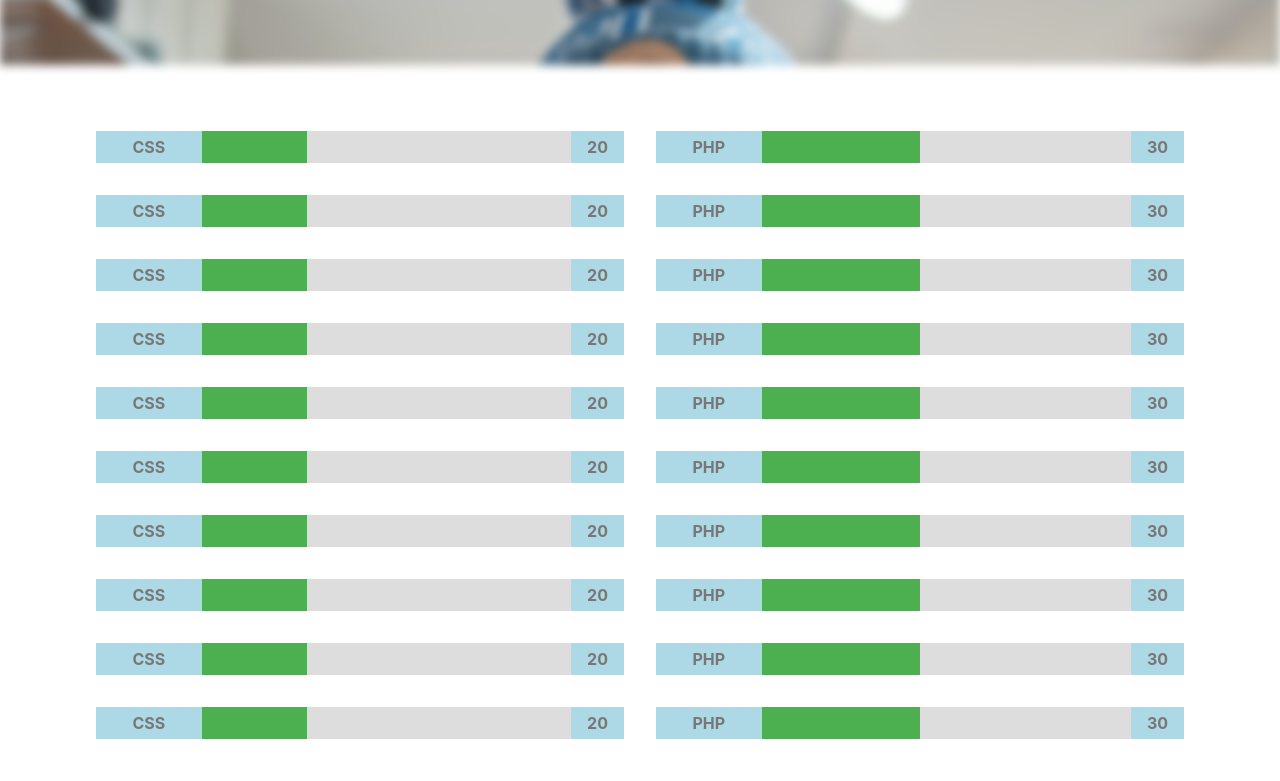
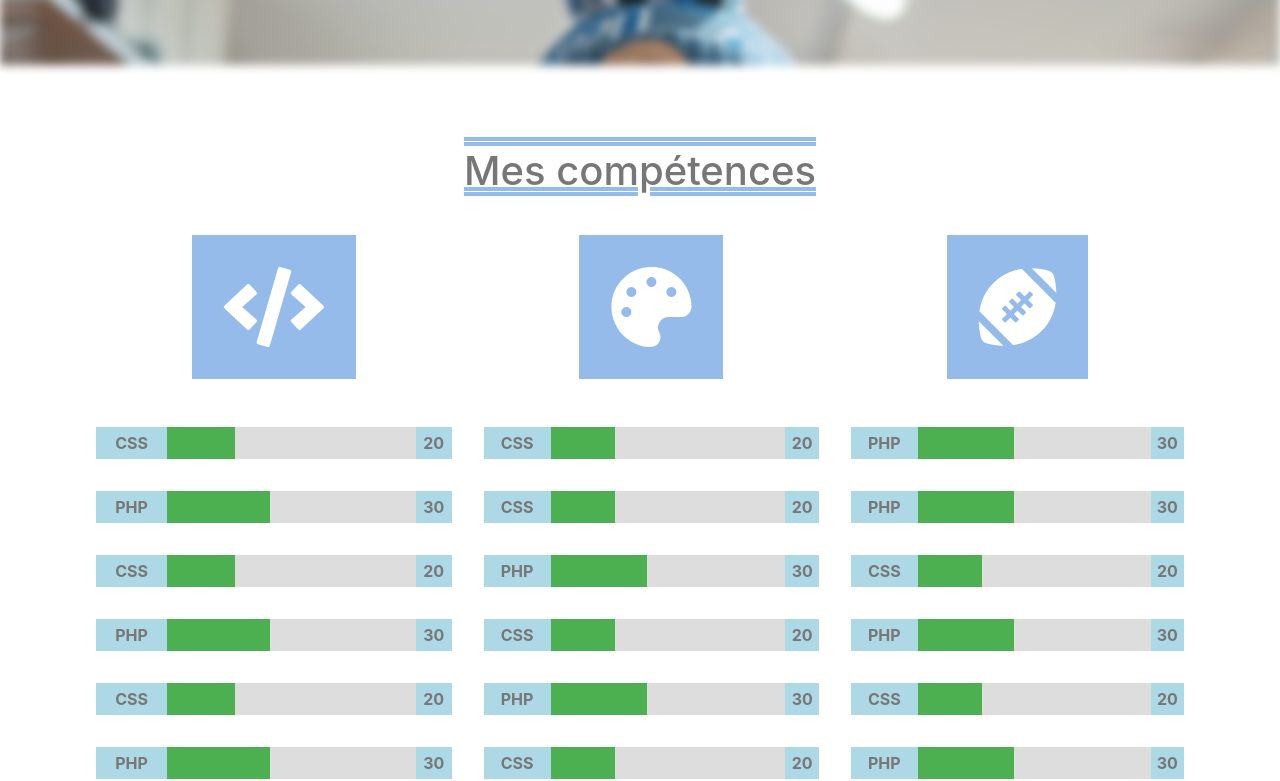
Before and after one commit to jorismi/jorisPortfolio, an Angular app: page /welcome in a window 1280 px wide. Shown: the part 999-1780 px from the top of the page. Built offline with nearby package versions, Linux system fonts and the light colour scheme.

Commit message:
design skill jauges

```diff
--- a/src/app/welcome/welcome.component.html
+++ b/src/app/welcome/welcome.component.html
@@ -1,11 +1,16 @@
-<div class="parallax homePageSection"></div>
+<div id="homePageSection" class="parallax homePageSection"></div>
 <div class="foregroundHomePageText">Joris <br /> Développeur web</div>
-
 <div class="homeSkillContainer">
-    <div class="allSkillContainer">
-        <div class="skillContainer" *ngFor="let skill of skills">
+    <h1 class="mySkills">Mes compétences</h1>
+    <div class="allSkillContainer" id="allSkillContainer">
+        <div class="skillBadge">
+            <i class="fas fa-code"></i>
+        </div>
+        <div class="skillBadge"><i class="fas fa-palette"></i></div>
+        <div class="skillBadge"><i class="fas fa-football-ball"></i></div>
+        <div class="skillContainer" [ngClass]="{'skillContainerActivated' : skillVisible}" *ngFor="let skill of skills">
             <div class="skillText skillName">{{skill.skillName}}</div>
-            <div class="skill" [ngStyle]="{'min-width.%': getSkillPercentageValue(skill)}"></div>
+            <div class="skill" [ngClass]="{'skillActivated' : skillVisible}"></div>
             <div class="skillText skillPercentValue">{{skill.skillPercentValue}}</div>
         </div>
     </div>
--- a/src/app/welcome/welcome.component.scss
+++ b/src/app/welcome/welcome.component.scss
@@ -6,15 +6,45 @@
     position: relative;
 }
 
+.mySkills{
+    text-align: center;
+    padding: 2rem;
+    text-decoration: underline overline double #94bbe9;
+}
+
 .allSkillContainer{
     display: grid;
-    grid-template-columns: repeat(2, auto);
+    grid-template-columns: repeat(3, auto);
+}
+
+.skillBadge{
+    text-align: center;
+    margin-bottom: 2rem;
+}
+
+.skillBadge > .fas{
+    font-size: 5rem;
+    padding: 2rem;
+    background-color: #94bbe9;
+    color: white;
+}
+
+.skillBadge > .fas:hover{
+    color: white;
 }
 
 .skillContainer {
     background-color: #ddd;
     height: 2rem;
     margin: 1rem;
+    transition: transform 1.5s ease-in-out, opacity 2s ease-in-out;
+    opacity: 0;
+    transform: translateX(-500%);
+}
+
+.skillContainerActivated{
+    opacity: 1;
+    transform: translateX(0);
 }
 
 .skillText{
@@ -39,12 +69,13 @@
 .skill{
     vertical-align: top;
     display: inline-block;
-    min-width: 70%;
+    width: 0%;
+    max-width: 70%;
     min-height: 100%;
     color: white;
     background-color: #4CAF50;
+    transition: width 3s ease-in-out 1s;
 }
-
 
 .foregroundHomePageText{
     background-color: rgb(0,0,0); /* Fallback color */
--- a/src/app/welcome/welcome.component.ts
+++ b/src/app/welcome/welcome.component.ts
@@ -1,18 +1,31 @@
-import { Component, OnInit, Input } from '@angular/core';
+import { Component, OnInit, HostListener } from '@angular/core';
 
+// Debounce scroll funcion
+export function debounce(delay: number = 100): MethodDecorator {
+  return function (target: any, propertyKey: string, descriptor: PropertyDescriptor) {
+    const timeoutKey = Symbol();
+    const original = descriptor.value;
+    descriptor.value = function (...args) {
+      clearTimeout(this[timeoutKey]);
+      this[timeoutKey] = setTimeout(() => original.apply(this, args), delay);
+    };
+    return descriptor;
+  };
+}
 @Component({
   selector: 'jp-welcome',
   templateUrl: './welcome.component.html',
   styleUrls: ['./welcome.component.scss']
 })
+
 export class WelcomeComponent implements OnInit {
   // TODO add down arrow shape at welcome div
-  // TODO Design skill jauge section
-  // TODO add 3 badge above skill jauge : Programmation, Créatif, loisir (badminton, foot, photo, montages Vidéo)
+  // TODO Finish design skill jauge section
+  // TODO Flip badges on hover to make text appear: Programmation, Créatif, loisir (badminton, foot, photo, montages Vidéo)
   // TODO BONUS make scroll sticky header for this page
   // TODO BONUS multiColor for skillJauge
-  skills = [{ skillName: "CSS", skillPercentValue: "20" }, { skillName: "PHP", skillPercentValue: "30" },
-  { skillName: "CSS", skillPercentValue: "20" }, { skillName: "PHP", skillPercentValue: "30" },
+  skills = [{ skillName: "CSS", skillPercentValue: "20" }, { skillName: "CSS", skillPercentValue: "20" },
+  { skillName: "PHP", skillPercentValue: "30" }, { skillName: "PHP", skillPercentValue: "30" },
   { skillName: "CSS", skillPercentValue: "20" }, { skillName: "PHP", skillPercentValue: "30" },
   { skillName: "CSS", skillPercentValue: "20" }, { skillName: "PHP", skillPercentValue: "30" },
   { skillName: "CSS", skillPercentValue: "20" }, { skillName: "PHP", skillPercentValue: "30" },
@@ -22,11 +35,57 @@ export class WelcomeComponent implements OnInit {
   { skillName: "CSS", skillPercentValue: "20" }, { skillName: "PHP", skillPercentValue: "30" },
   { skillName: "CSS", skillPercentValue: "20" }, { skillName: "PHP", skillPercentValue: "30" }];
 
-  ngOnInit() {
+  ngOnInit() { }
+
+  skillVisible: boolean = false;
+
+  @HostListener('window:scroll', ['$event'])
+  @debounce()
+  scroll(event) {
+    console.log(document.getElementById("allSkillContainer").getBoundingClientRect().top);
+    if (document.getElementById("allSkillContainer").getBoundingClientRect().bottom - document.getElementById("homePageSection").offsetHeight < 0) {
+      this.skillVisible = true;
+      let skillsJauge = document.getElementsByClassName("skill");
+      for (let i = 0; i < skillsJauge.length; i++) {
+        let currentSkillJauge = skillsJauge[i] as HTMLElement;
+        currentSkillJauge.style.width = this.skills[i].skillPercentValue + "%";
+      }
+    }
   }
+
 
   getSkillPercentageValue(skill) {
     return skill.skillPercentValue;
   }
 
+  // Return boolean when an element is visible on screen
+  isVisible(element) {
+    let viewPortHeight = $(window).height(); // Viewport Height
+    let scrollTop = $(window).scrollTop(); // Scroll Top
+    let currElementPosY = $(element).offset().top;
+    let elementHeight = $(element).height();
+
+    return (currElementPosY + elementHeight > scrollTop && currElementPosY < (viewPortHeight + scrollTop));
+  }
+
+  // Animate chart only when you see it
+  animateChartWhenVisible(chart) {
+    for (var i = 0, count = chart.length; i < count; i++) {
+      if (this.isVisible(chart[i])) {
+        $(chart[i]).addClass("mymove-animation");
+      }
+    }
+  }
+
+
+  /* FUNCTIONS END */
+
+  // On scroll
+  /*$(window).scroll( function() {
+    animateChartWhenVisible(charts);
+  } );*/
+
+  /* On load */
+  /*animateChartWhenVisible(charts);*/
+
 }
```
